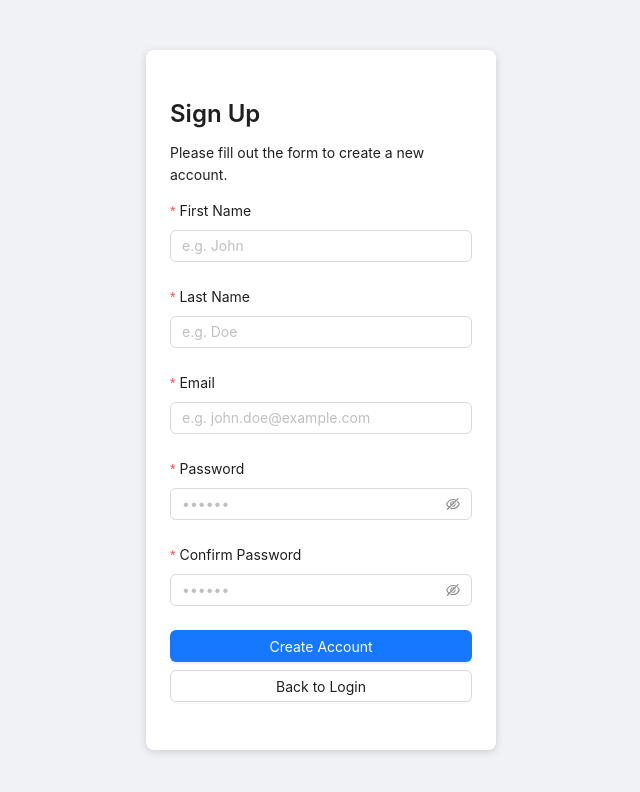
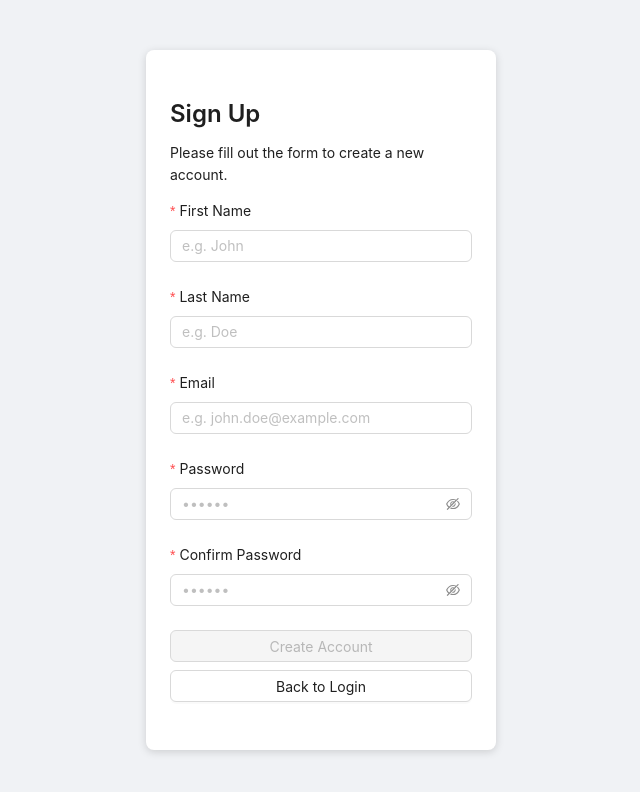
Before and after one commit to thomasstolhaug/aroundthetable_react, a React (Vite) app: page /signup in a window 1280 px wide. Shown: the top 792 px of the page, without its empty margins (319-959 px from the left). Built offline with nearby package versions, Linux system fonts and the light colour scheme; no server answers.

Commit message:
Make sure signup are disabled

```diff
--- a/src/pages/SignUpPage/SignUpPage.tsx
+++ b/src/pages/SignUpPage/SignUpPage.tsx
@@ -1,6 +1,15 @@
 // src/pages/SignUpPage.tsx
 import React, { useState } from "react";
-import { Card, Form, Input, Button, Typography, message, Space } from "antd";
+import {
+	Card,
+	Form,
+	Input,
+	Button,
+	Typography,
+	message,
+	Space,
+	Tooltip,
+} from "antd";
 import axios from "axios";
 import { Link } from "react-router-dom";
 
@@ -17,7 +26,7 @@ const SignUpPage: React.FC = () => {
 		setLoading(true);
 		try {
 			// Make a POST request to your Django endpoint
-			const res = await axios.post("/api/users/create_user", {
+			const res = await axios.post("/api/users/create_user_disabled", {
 				email: values.email.trim(),
 				password: values.password.trim(),
 				first_name: values.first_name.trim(),
@@ -124,9 +133,17 @@ const SignUpPage: React.FC = () => {
 
 					<Form.Item>
 						<Space direction="vertical" style={{ width: "100%" }}>
-							<Button type="primary" htmlType="submit" loading={loading} block>
-								Create Account
-							</Button>
+							<Tooltip title="Sign up is currently invite-only">
+								<Button
+									type="primary"
+									htmlType="submit"
+									loading={loading}
+									block
+									disabled
+								>
+									Create Account
+								</Button>
+							</Tooltip>
 							<Link to="/login">
 								<Button block>Back to Login</Button>
 							</Link>
```
